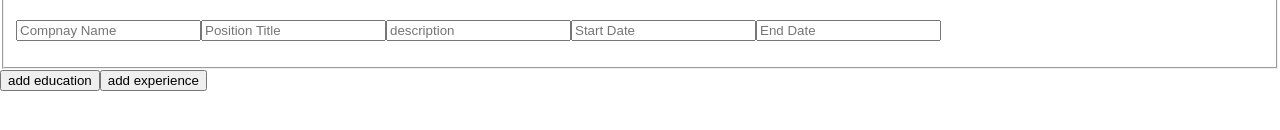
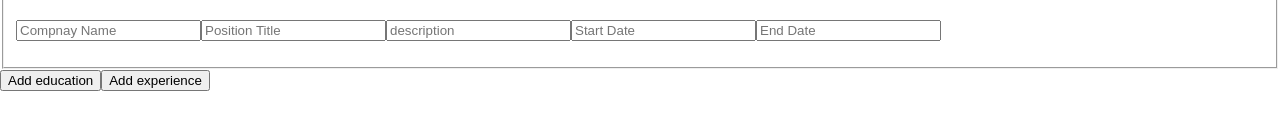
Before and after one commit to NabilHadi/cv_project, a React (Create React App) app: page / in a window 1280 px wide. Shown: the part 206-336 px from the top of the page. Built offline with nearby package versions, Linux system fonts and the light colour scheme.

Commit message:
Add Button Component

```diff
--- a/src/App.js
+++ b/src/App.js
@@ -1,4 +1,5 @@
 import { Component } from "react";
+import Button from "./components/Button";
 import FormFieldset from "./components/FormFieldset";
 import {
   getSectionsAndFields,
@@ -154,10 +155,18 @@ class App extends Component {
             onFieldChange={this.changeField}
           />
         </form>
-        <button onClick={this.addNewEducationFieldGroup}>add education</button>
-        <button onClick={this.addNewExperienceFieldGroup}>
-          add experience
-        </button>
+        <Button
+          textContent="Add education"
+          eventListeners={{
+            onClick: this.addNewEducationFieldGroup,
+          }}
+        />
+        <Button
+          textContent="Add experience"
+          eventListeners={{
+            onClick: this.addNewExperienceFieldGroup,
+          }}
+        />
         <br />
         <br />
         <section className="cv__view"></section>
--- /dev/null
+++ b/src/components/Button.js
@@ -0,0 +1,39 @@
+import PropTypes from "prop-types";
+import React, { Component } from "react";
+
+export class Button extends Component {
+  render() {
+    const { id, textContent, classes, attributes, eventListeners, children } =
+      this.props;
+
+    return (
+      <button
+        id={id}
+        {...attributes}
+        {...eventListeners}
+        className={"btn ".concat(...classes)}
+      >
+        {textContent}
+        {children}
+      </button>
+    );
+  }
+}
+
+Button.defaultProps = {
+  eventListeners: {},
+  textContent: "",
+  id: "",
+  classes: [],
+  attributes: {},
+};
+
+Button.propTypes = {
+  eventListeners: PropTypes.object,
+  textContent: PropTypes.string,
+  id: PropTypes.string,
+  classes: PropTypes.array,
+  attributes: PropTypes.object,
+};
+
+export default Button;
```
